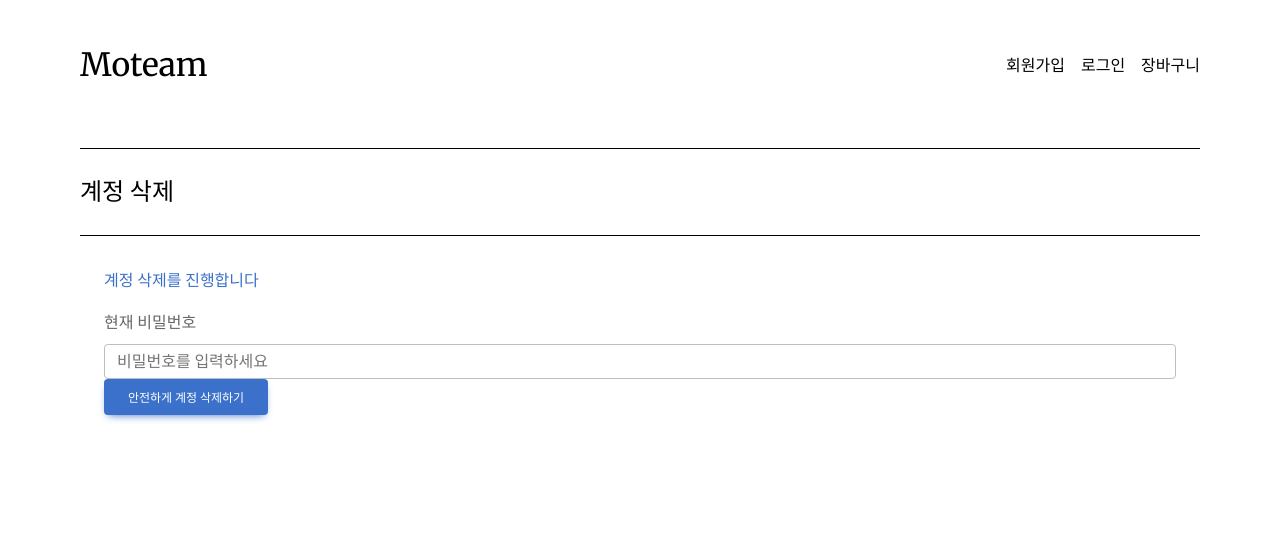
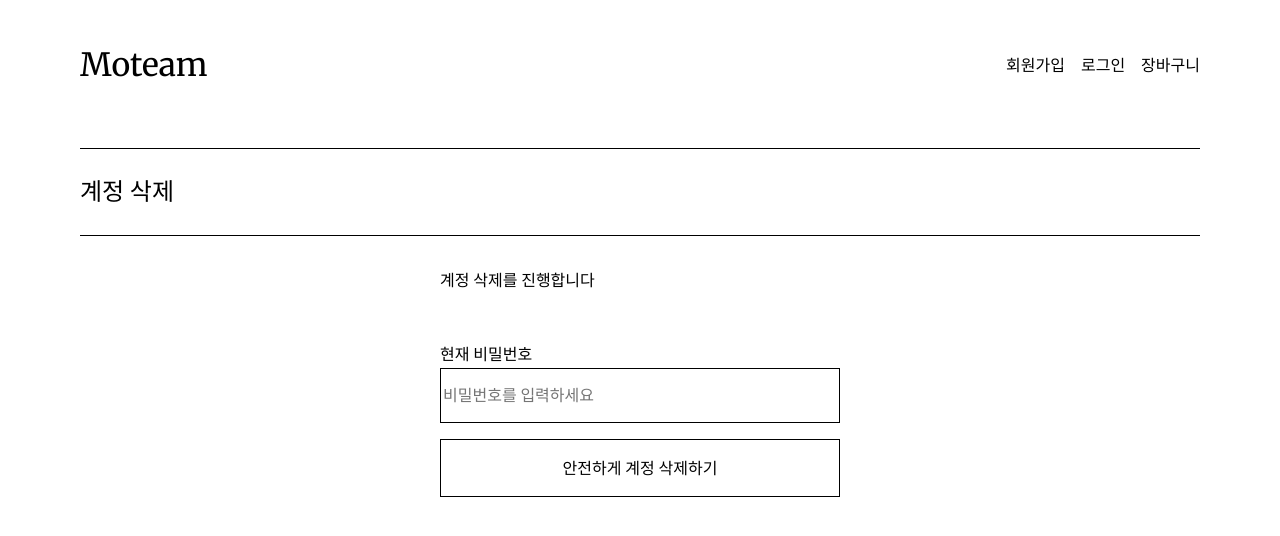
Before and after one commit to anna8481/web_project_1, a React (Create React App) app in the folder front/: page /account/signout in a window 1280 px wide. Shown: the top 536 px of the page. Built offline with nearby package versions, Linux system fonts and the light colour scheme.

Commit message:
add css style

```diff
--- a/front/src/components/Slider.js
+++ b/front/src/components/Slider.js
@@ -10,8 +10,6 @@ function Slider() {
     const init = async () => {
         const res = await Api.get("categorylist");
         const data = await res.data;
-        console.log(data)
-        data.map(item => console.log(item.title));
         setCategory(data);
     };
     useEffect(() => {
--- a/front/src/pages/user/Account.js
+++ b/front/src/pages/user/Account.js
@@ -23,12 +23,12 @@ const Account = () => {
                 </div>
             </Link>
 
-            <Link to={ROUTE.PRODUCT_ADD.link}>
+            {/* <Link to={ROUTE.PRODUCT_ADD.link}>
                 <div className="account_button_container" >
                     <button className="account_button" ><p className="main-name">Add Product</p>
                         <p className="sub-name">제품 판매</p></button>
                 </div>
-            </Link>
+            </Link> */}
 
             <Link to={ROUTE.ACCOUNT_SIGNOUT.link}>
                 <div className="account_button_container" >
--- a/front/src/pages/user/AccountDelete.js
+++ b/front/src/pages/user/AccountDelete.js
@@ -10,7 +10,7 @@ function AccountDelete() {
     //Modal 사용을 위한 State
     const [show, setShow] = useState(false);
     const handleClose = () => setShow(false);
-    const handleShow = () => setShow(true);
+    const handleShow = (e) => { e.preventDefault(); setShow(true) }
 
     const handleSubmit = async (e) => {
         e.preventDefault();
@@ -34,20 +34,21 @@ function AccountDelete() {
         setPassword("");
     }
 
-    return (<>   <div className="section">
+    return (<>
+        <div className="section">
             <Header title="계정 삭제"></Header>
-        <div className="container">
-            <Container className="password-form-container">
-                <Form className="password-form" id="passwordForm" onSubmit={handleSubmit}>
-                    <p className="text-primary">계정 삭제를 진행합니다</p>
-                    <Form.Group controlId="passwordInput">
-                        <Form.Label>현재 비밀번호</Form.Label>
-                        <Form.Control type="password" placeholder="비밀번호를 입력하세요" value={password} name="password" onChange={e => setPassword(e.target.value)} />
-                    </Form.Group>
-
-                    <Button variant="primary" onClick={handleShow}>
+            <div className="container-center">
+                <form className="user-form">
+                    <p style={{ textAlign: "center" }}>계정 삭제를 진행합니다</p>
+                    <div style={{ margin: "1rem" }}></div>
+                    <div>
+                        <label>현재 비밀번호</label>
+                    </div>
+                    <input className="input" label='' name='password' type='password' placeholder="비밀번호를 입력하세요" value={password} onChange={e => setPassword(e.target.value)} />
+                    <button className="user-button" onClick={handleShow} >
                         안전하게 계정 삭제하기
-                    </Button>
+                    </button>
+                </form>
 
                 <Modal show={show} onHide={handleClose}>
                     <Modal.Header closeButton>
@@ -63,10 +64,12 @@ function AccountDelete() {
                         </Button>
                     </Modal.Footer>
                 </Modal>
-                </Form>
-            </Container>
+
             </div>
         </div>
+
+
+
     </>
     )
 }
--- a/front/src/pages/user/Login.js
+++ b/front/src/pages/user/Login.js
@@ -1,10 +1,11 @@
 import React, { useState } from 'react';
-import { useNavigate } from 'react-router-dom'
+import { useNavigate, useLocation } from 'react-router-dom'
 import './Login.css'
 import * as Api from "../../utills/api";
 
 function Login() {
     const navigate = useNavigate();
+    const location = useLocation();
     const [inputs, setInputs] = useState({
         email: '',
         password: ''
@@ -27,12 +28,17 @@ function Login() {
                 email,
                 password,
             });
+            console.log("fromRegister?", location.pathname)
 
             localStorage.setItem('token', response.data.token);
             if (response.data.isAdmin) {
                 localStorage.setItem('isAdmin', "admin");
             }
-            navigate(-1 || '/');
+
+            navigate('/');
+            // navigate(-1 || '/');
+
+
             console.log(response)
         } catch (err) {
             alert("이메일 또는 비밀번호가 일치하지 않습니다.")
```
Lines whose indentation alone changed are shown as unchanged.
